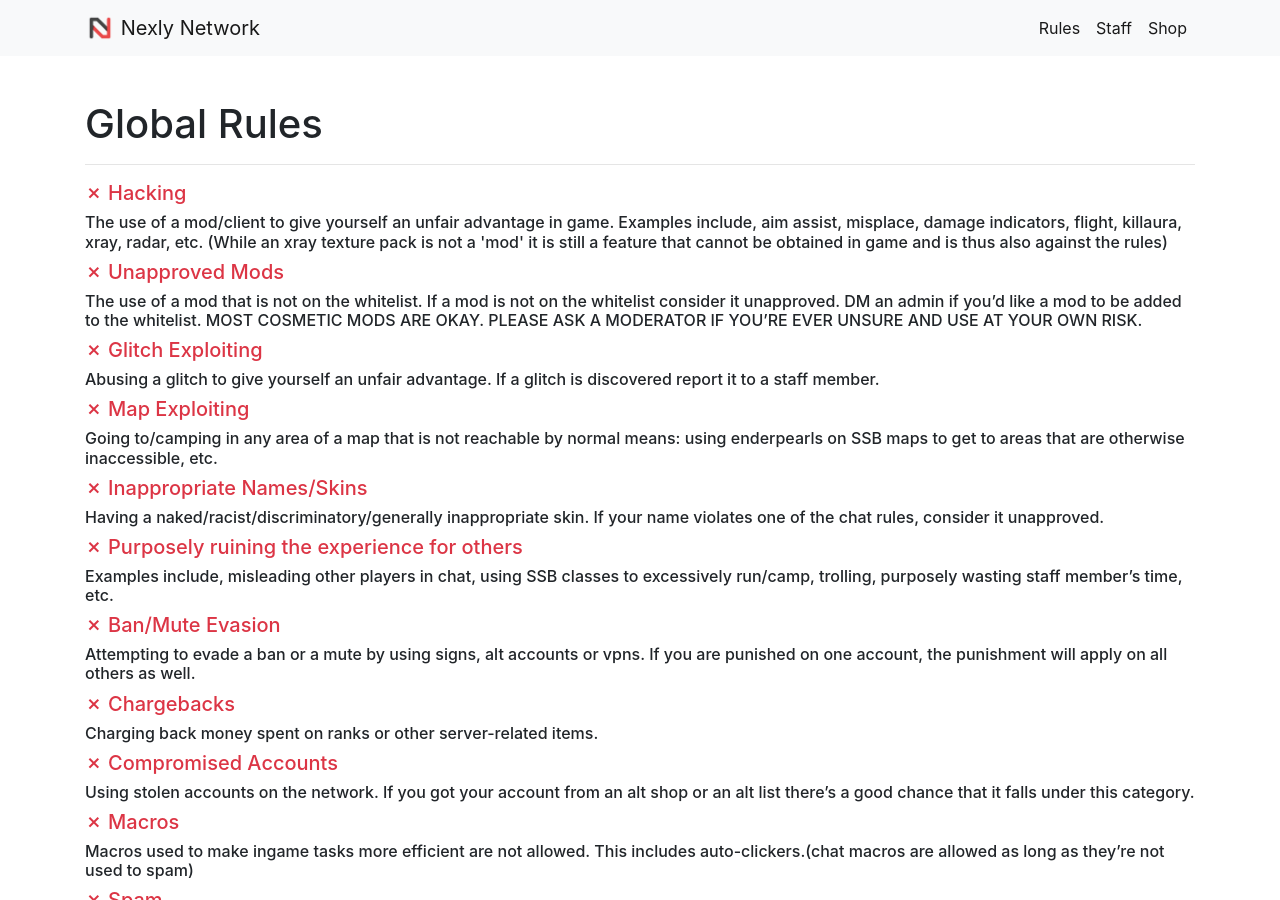
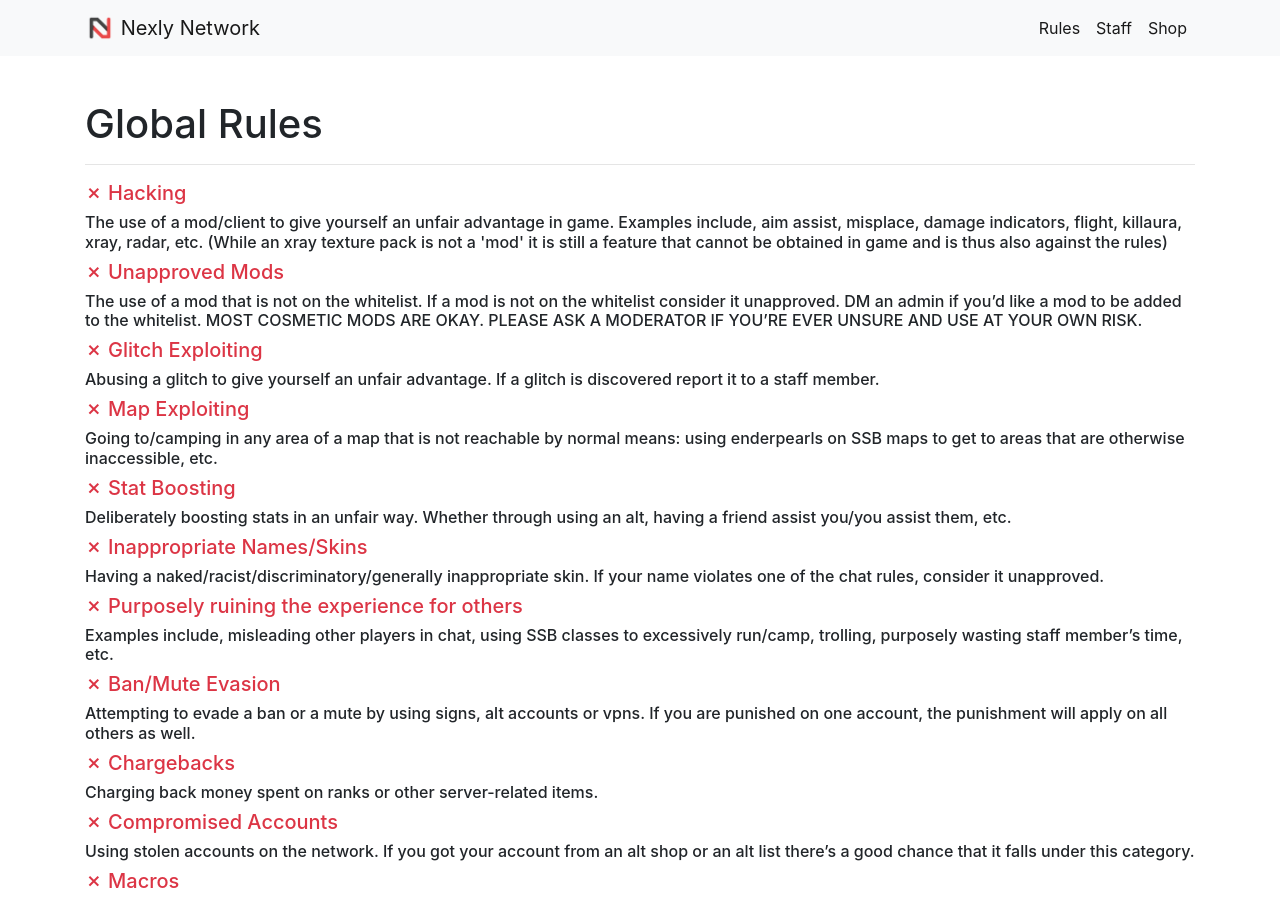
Before and after one commit to nexlynetwork/nexly.network, a Jekyll site: the page built from rules/index.html, in a window 1280 px wide and 900 px high. Built offline with Jekyll 4.4.1, drawn with Linux system fonts in a browser that asks for light colours.

Commit message:
rules update

```diff
--- a/_data/rules.json
+++ b/_data/rules.json
@@ -4,6 +4,7 @@
         "Unapproved Mods": "The use of a mod that is not on the whitelist. If a mod is not on the whitelist consider it unapproved. DM an admin if you’d like a mod to be added to the whitelist. MOST COSMETIC MODS ARE OKAY. PLEASE ASK A MODERATOR IF YOU’RE EVER UNSURE AND USE AT YOUR OWN RISK.",
         "Glitch Exploiting": "Abusing a glitch to give yourself an unfair advantage. If a glitch is discovered report it to a staff member.",
         "Map Exploiting": "Going to/camping in any area of a map that is not reachable by normal means: using enderpearls on SSB maps to get to areas that are otherwise inaccessible, etc.",
+        "Stat Boosting": "Deliberately boosting stats in an unfair way. Whether through using an alt, having a friend assist you/you assist them, etc.",
         "Inappropriate Names/Skins": "Having a naked/racist/discriminatory/generally inappropriate skin. If your name violates one of the chat rules, consider it unapproved.",
         "Purposely ruining the experience for others": "Examples include, misleading other players in chat, using SSB classes to excessively run/camp, trolling, purposely wasting staff member’s time, etc.",
         "Ban/Mute Evasion": "Attempting to evade a ban or a mute by using signs, alt accounts or vpns. If you are punished on one account, the punishment will apply on all others as well.",
```
Also changed, not shown: Gemfile.lock.
